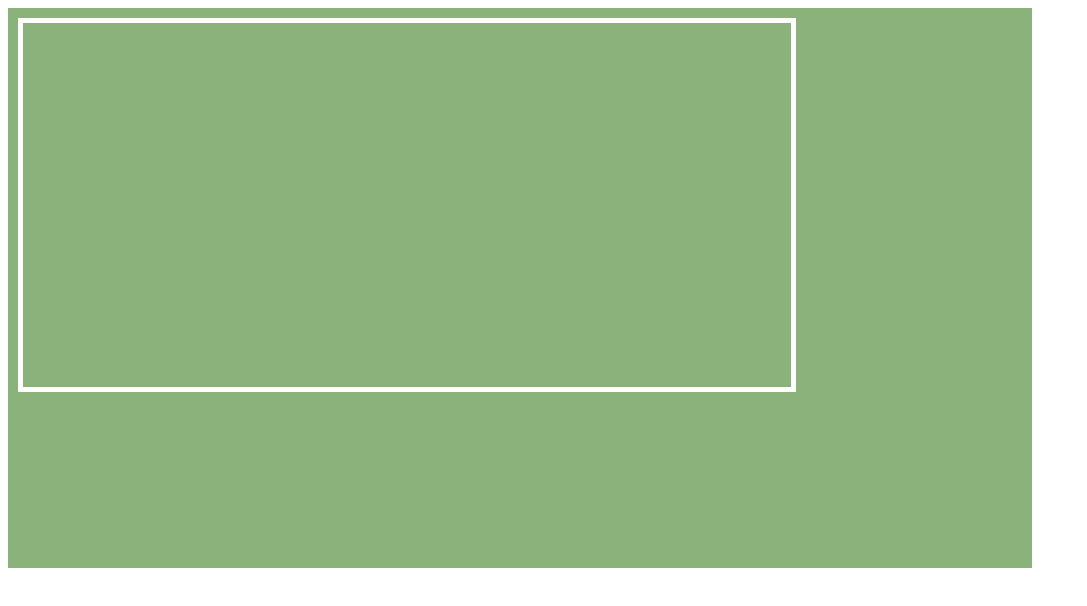
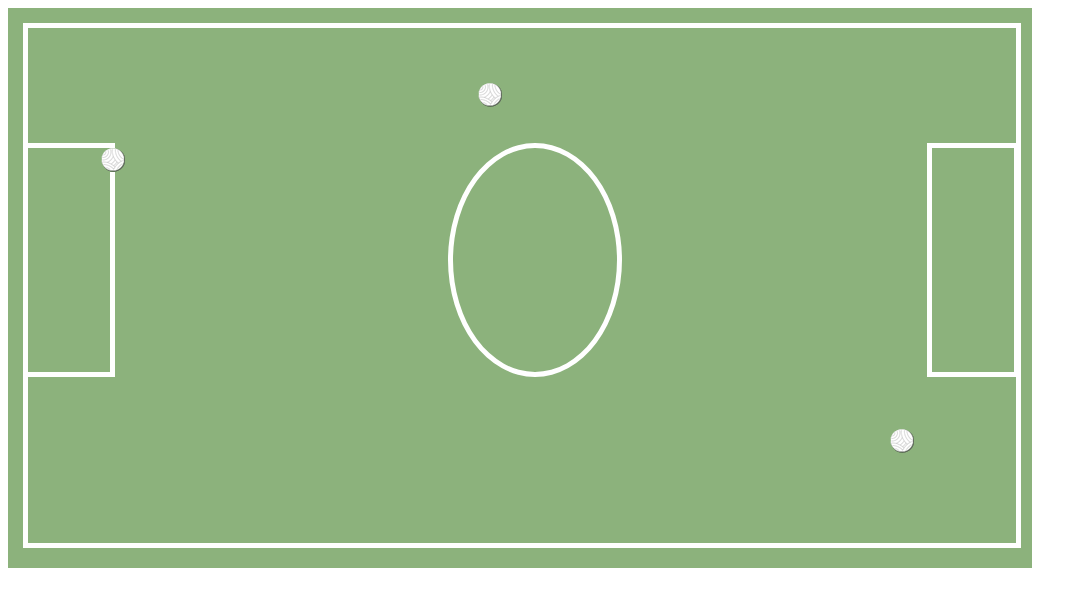
Before and after one commit to rocioqm/la-cancha, a plain HTML site: page index.html in a window 1280 px wide. Shown: the whole page, without its empty margins (0-1087 px from the left). Drawn offline with Linux system fonts and the light colour scheme.

Commit message:
css terminado

```diff
--- a/css/main.css
+++ b/css/main.css
@@ -8,8 +8,54 @@
 .border {
   border: 5px solid white;
   position: relative;
-  width: 75%;
-  height: 65%;
-  left: 10px;
-  top: 10px;
+  width: 96.5%;
+  height: 92%;
+  left: 15px;
+  top: 15px;
 }
+
+.square1 {
+  border: 5px solid white;
+  position: absolute;
+  width: 8%;
+  height: 40%;
+  top: 135px;
+  left: 15px;
+}
+
+.square2 {
+  border: 5px solid white;
+  position: absolute;
+  width: 8%;
+  height: 40%;
+  top: 135px;
+  right: 13px;
+}
+
+.middle {
+  height: 40%;
+  width: 16%;
+  border: 5px solid white;
+  border-radius: 50%;
+  position: absolute;
+  left: 440px;
+  top: 135px;
+}
+
+.point1 {
+  position: absolute;
+  top: 140px;
+  left: 93px;
+}
+
+.point2 {
+  position: absolute;
+  bottom: 115px;
+  right: 118px;
+}
+
+.point3 {
+  position: absolute;
+  top: 75px;
+  right: 530px;
+}
--- a/index.html
+++ b/index.html
@@ -11,9 +11,9 @@
     <div class="square1"></div>
     <div class="square2"></div>
     <div class="middle"></div>
-    <img src="" alt="">
-    <img src="" alt="">
-    <img src="" alt="">
+    <img class="point1" src="assets/images/ball.png">
+    <img class="point2" src="assets/images/ball.png">
+    <img class="point3" src="assets/images/ball.png">
   </section>
 </body>
 </html>
```
Also changed, not shown: assets/images/ball.png (added).
